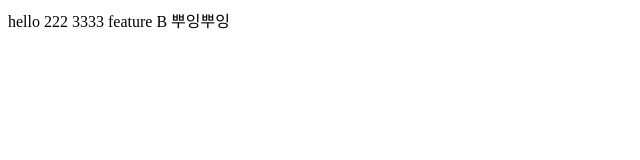
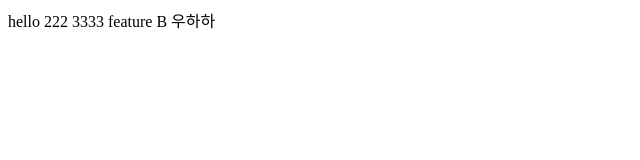
Before and after one commit to routingg/teamproject, a plain HTML site: page index.html in a window 1280 px wide. Shown: the full height of the page, 0-640 px from the left. Drawn offline with Linux system fonts and the light colour scheme.

Commit message:
우하하

```diff
--- a/index.html
+++ b/index.html
@@ -9,6 +9,6 @@
     hello
     222
     3333
-    feature B 뿌잉뿌잉
+    feature B 우하하
 </body>
 </html>
```
